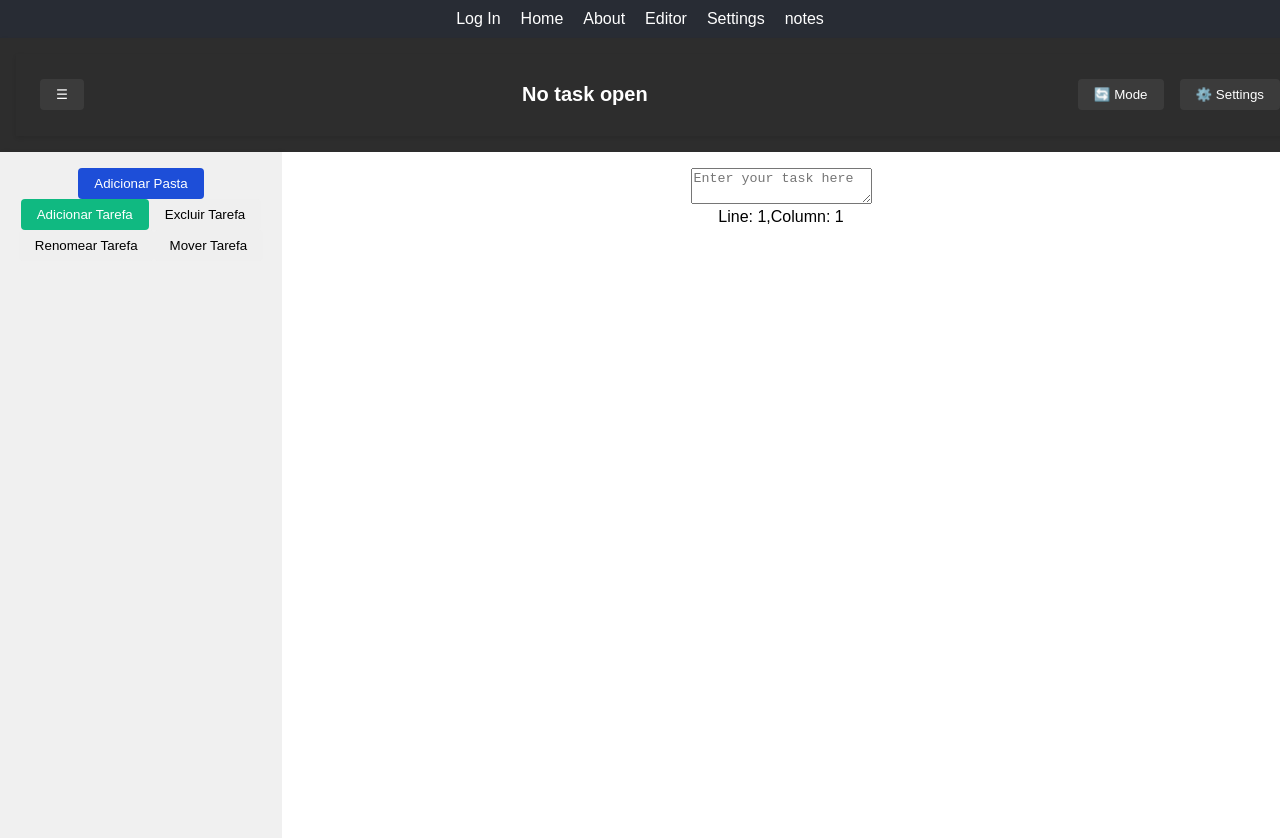
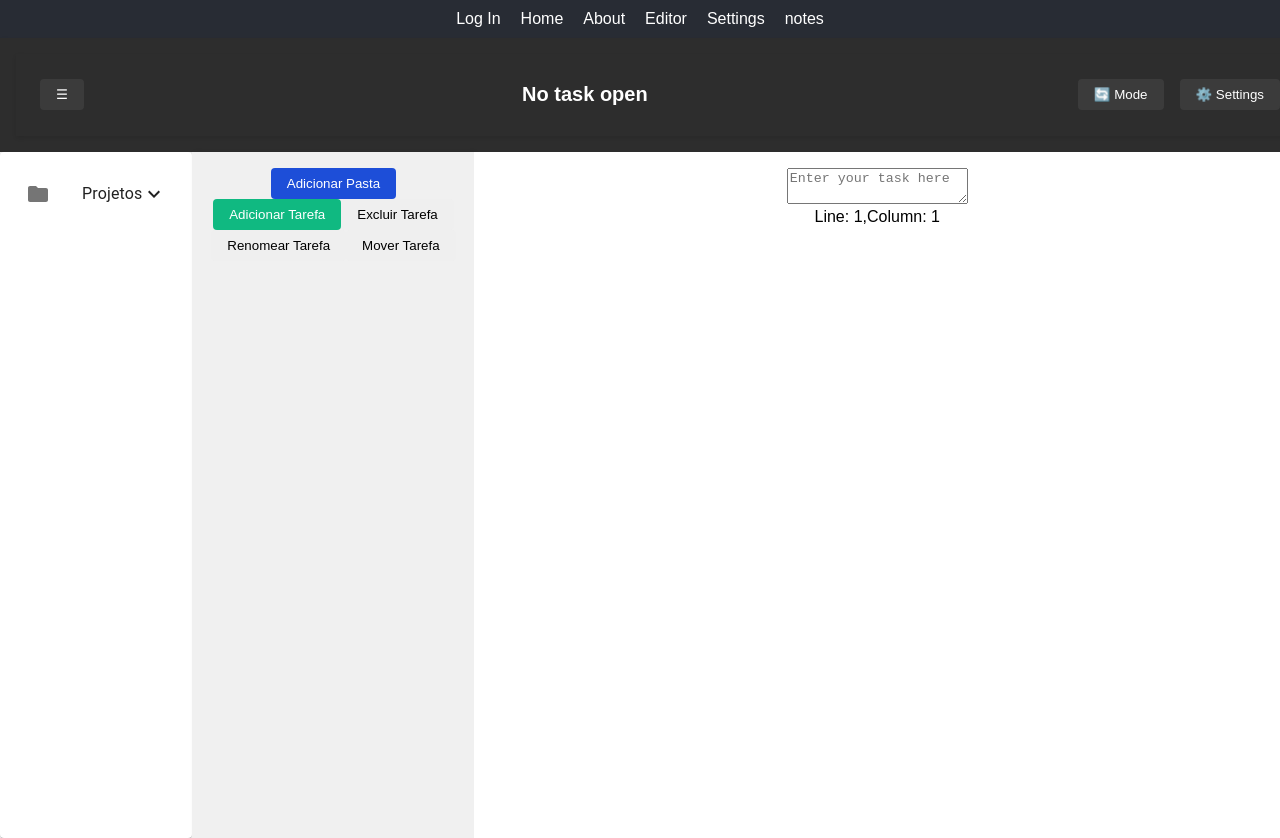
Before and after one commit to maykeanselmo/Taskfy, a React (Create React App) app in the folder taskfy_web_app/: page /editor in a window 1280 px wide. Shown: the top 838 px of the page. Built offline with nearby package versions, Linux system fonts and the light colour scheme.

Commit message:
Refact: alteração na importação de componentes

```diff
--- a/taskfy_web_app/src/pages/editor.jsx
+++ b/taskfy_web_app/src/pages/editor.jsx
@@ -6,6 +6,8 @@ import { addTask, getTasks, updateTask, deleteTask } from '../services/crud';  /
 import HeaderBar from '../components/editor/headerbar';
 import TextInputField from '../components/editor/text_input_field';
 import Sidebar from '../components/editor/sidebar';
+import { FoldersNav } from '../components/FoldersNav';
+
 
 // Importando o arquivo de estilos
 import './editor.css';
@@ -33,8 +35,12 @@ const Editor = () => {
     };
 
     return (
+
         <div className="editor-container">
+
+
             {/* HeaderBar no topo */}
+
             <div className="headerbar">
                 <HeaderBar
                     taskTitle={taskTitle}
@@ -46,6 +52,9 @@ const Editor = () => {
 
             {/* Layout com Sidebar à esquerda e TextInputField ocupando o resto do espaço */}
             <div className="main-content">
+
+                <FoldersNav/>
+
                 <div className="sidebar">
                     <Sidebar
                         onAddFolder={() => alert("Adicionar pasta")}
--- a/taskfy_web_app/src/pages/home.jsx
+++ b/taskfy_web_app/src/pages/home.jsx
@@ -1,7 +1,11 @@
-import React from 'react';
 import { t } from '../utils/translations'
+import React, { useContext } from "react";
+import { FolderContext } from "../context/FolderContext";
+import { List, Paper } from "@mui/material";
+import Folder from "../components/Folder";
 
 function Home() {
+  const { folders } = useContext(FolderContext);
   return (
     <div className="home">
       <h1>{t("initial_page")}</h1>
```
